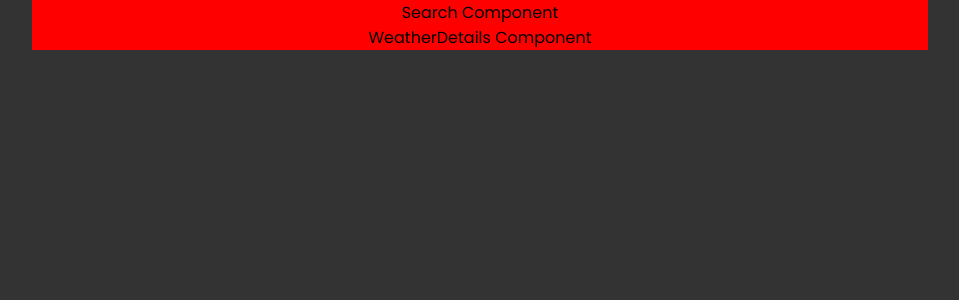
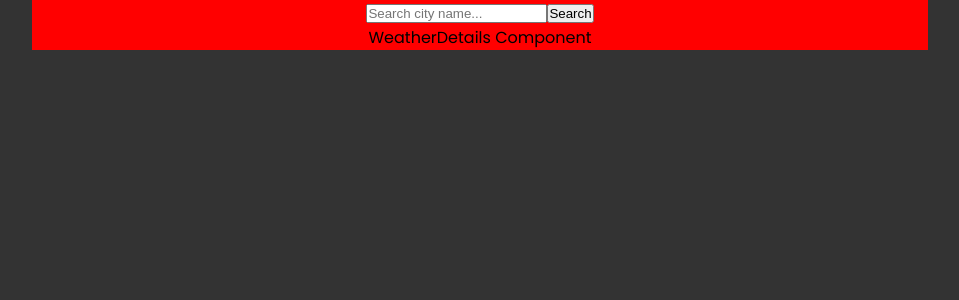
Before and after one commit to HaniyehPeyvandi/weather-app, a React (Create React App) app: page / in a window 1280 px wide. Shown: the top 300 px of the page, without its empty margins (160-1119 px from the left). Built offline with nearby package versions, Linux system fonts and the light colour scheme.

Commit message:
add elements to the Search component

```diff
--- a/src/components/Search/Search.js
+++ b/src/components/Search/Search.js
@@ -1,6 +1,9 @@
 const Search = () => {
   return (
-    <div>Search Component</div>
+    <div>
+      <input type="text" placeholder="Search city name..."/>
+      <button>Search</button>
+    </div>
    );
 }
 
```
